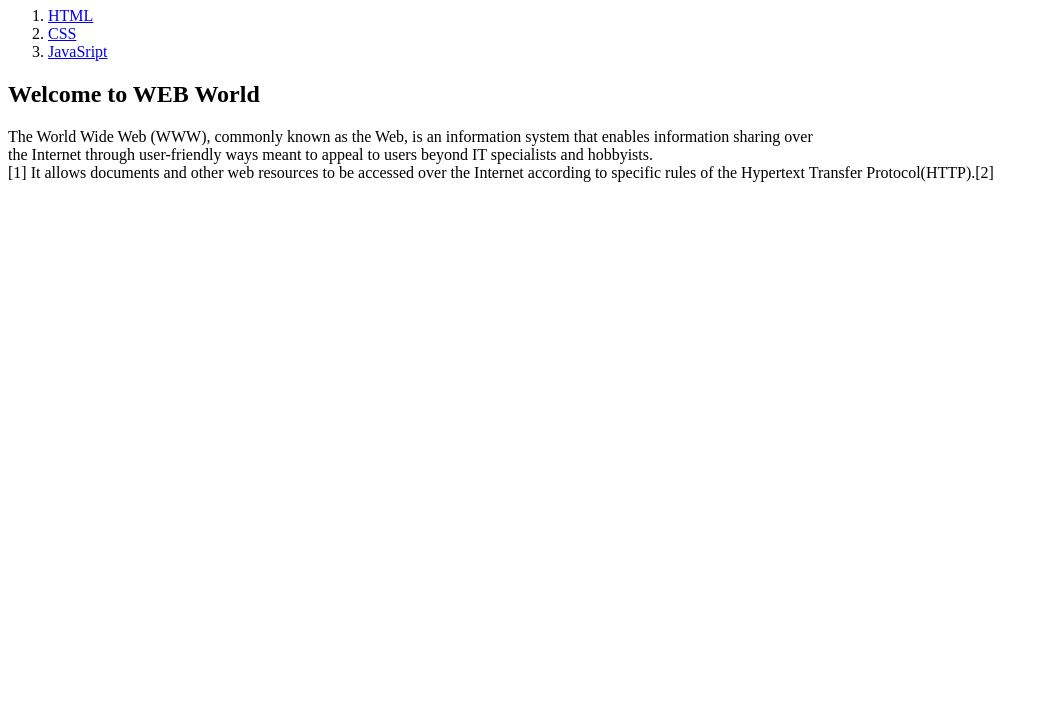
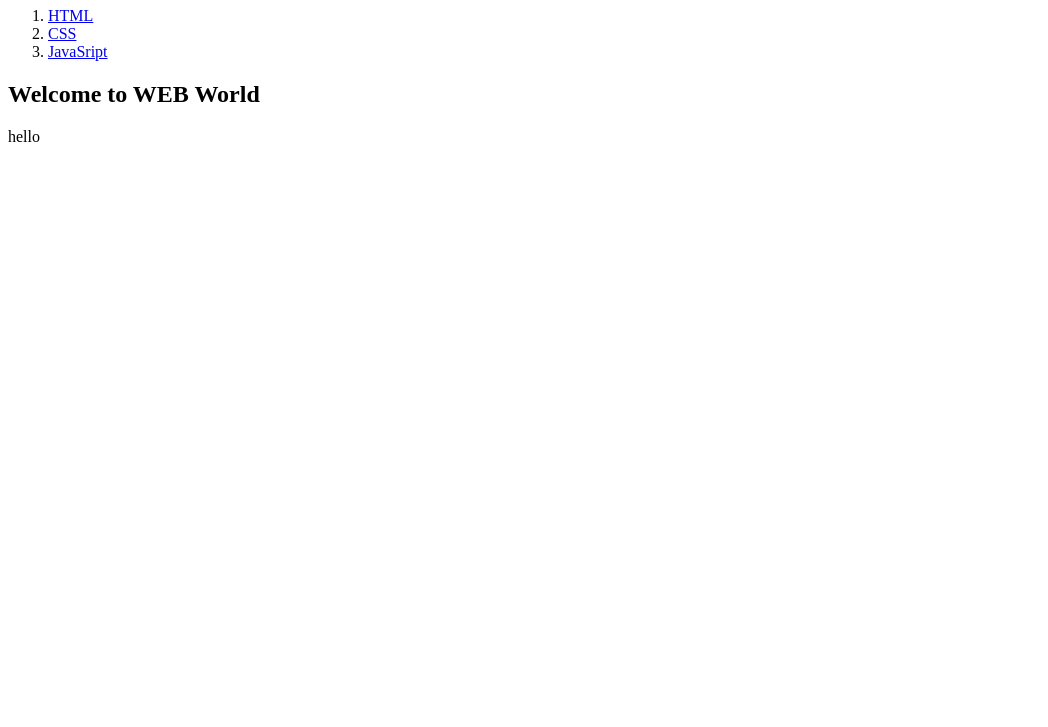
Before and after one commit to jiwoopark727/my-first-web-site, a plain HTML site: page index.html in a window 1280 px wide. Shown: the part 73-800 px from the top of the page, without its empty margins (0-1048 px from the left). Drawn offline with Linux system fonts and the light colour scheme.

Commit message:
첫 웹 페이지 완성2

```diff
--- a/index.html
+++ b/index.html
@@ -14,9 +14,7 @@
         </ol>
         <h2>Welcome to WEB World</h2>
         <p>
-            The World Wide Web (WWW), commonly known as the Web, is an information system that enables information sharing over<br>
-            the Internet through user-friendly ways meant to appeal to users beyond IT specialists and hobbyists.<br>
-            [1] It allows documents and other web resources to be accessed over the Internet according to specific rules of the Hypertext Transfer Protocol(HTTP).[2]
+            hello
         </p>
     </body>
 </html>
```
